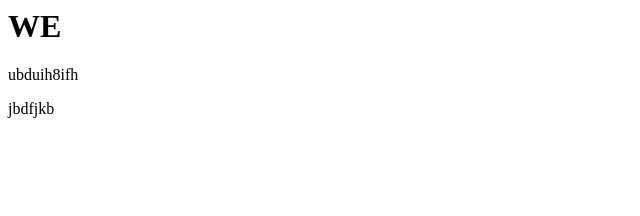
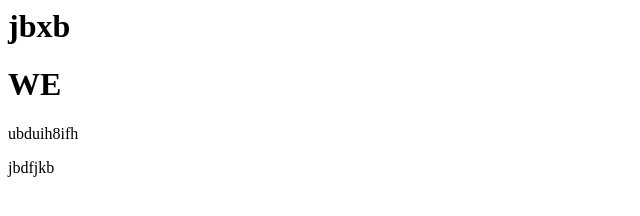
Before and after one commit to pravika-29/roshitha, a plain HTML site: page index.html in a window 1280 px wide. Shown: the whole page, without its empty margins (0-640 px from the left). Drawn offline with Linux system fonts and the light colour scheme.

Commit message:
update index.html

```diff
--- a/index.html
+++ b/index.html
@@ -1,6 +1,7 @@
 <html>
     <head><title>Rosh</title></head>
     <body>
+        <h1>jbxb</h1>
         <h1>WE</h1>
         <p>ubduih8ifh</p>
         <p>jbdfjkb</p>
```
